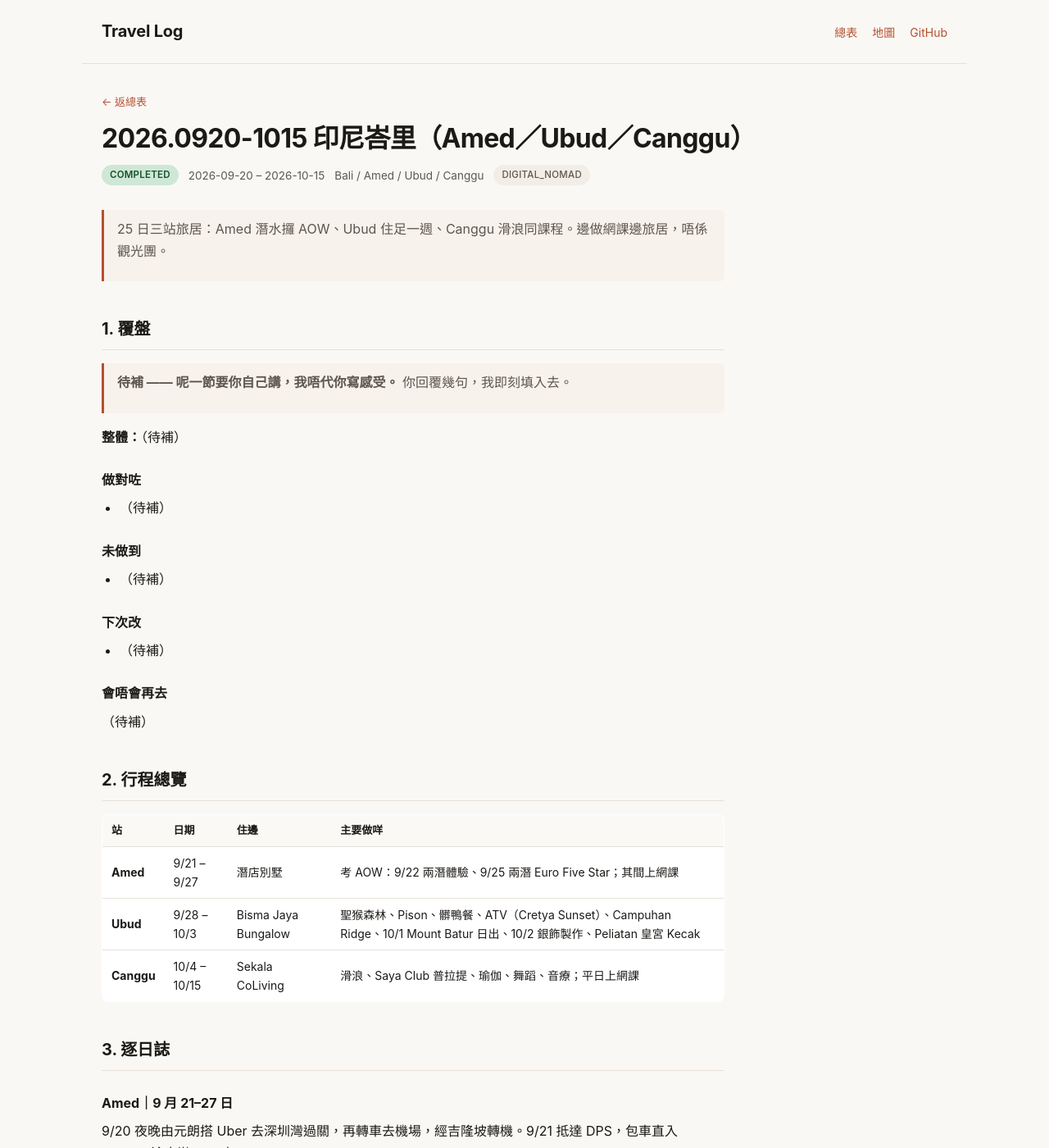
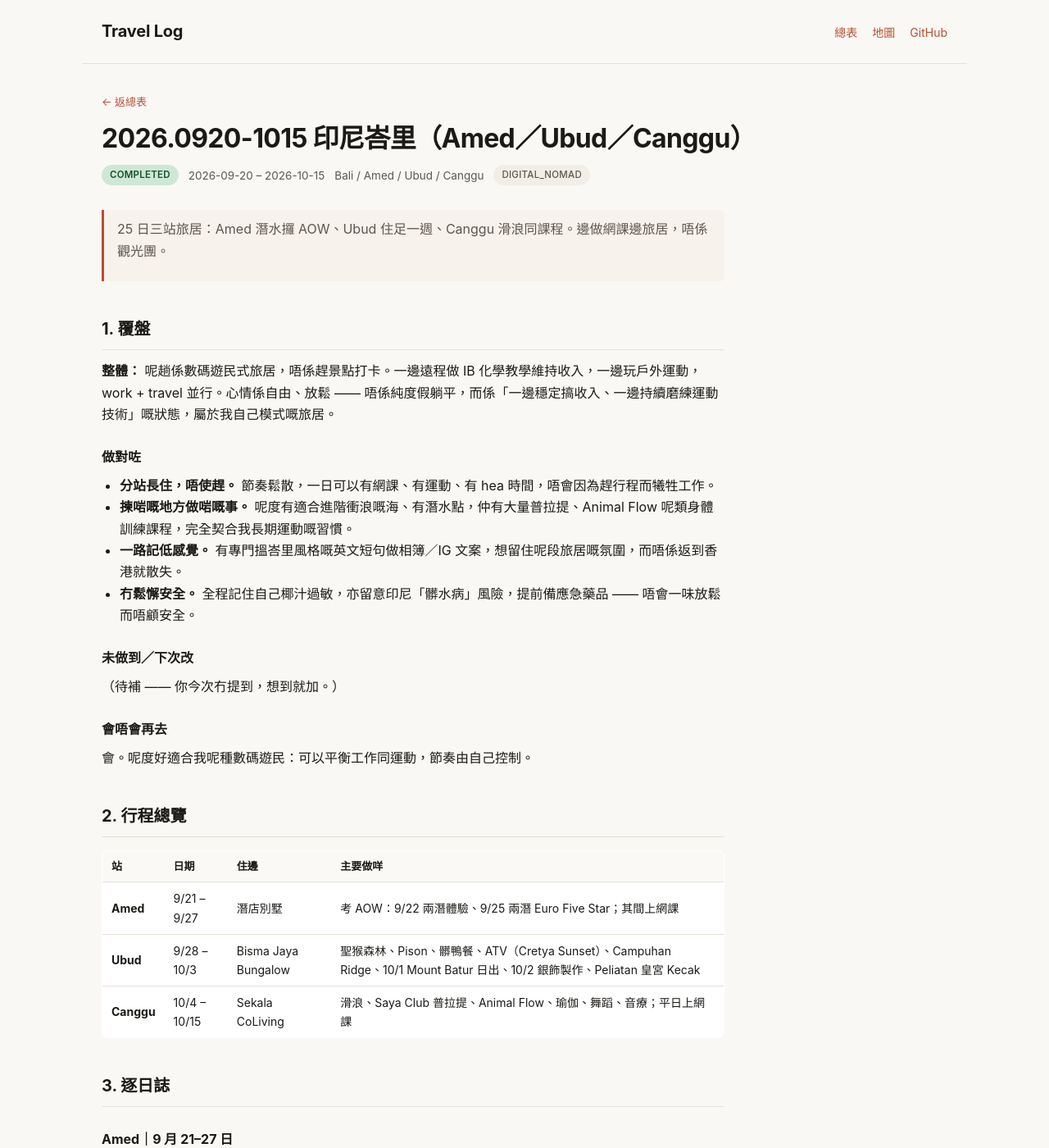
Before and after one commit to Karinatkl/travel-log, a Jekyll site: the page built from trips/2026-09-indonesia-bali.md, in a window 1280 px wide and 1400 px high. Shown: the whole window at 82% size. Built offline with Jekyll 4.4.1, drawn with Linux system fonts in a browser that asks for light colours.

Commit message:
content(bali): 寫入覆盤（用戶口述）＋行程總覽補 Animal Flow

```diff
--- a/trips/2026-09-indonesia-bali.md
+++ b/trips/2026-09-indonesia-bali.md
@@ -18,25 +18,22 @@ lng: 115.1900
 
 ## 1. 覆盤
 
-> **待補 —— 呢一節要你自己講，我唔代你寫感受。** 你回覆幾句，我即刻填入去。
-
-**整體：**（待補）
+**整體：** 呢趟係數碼遊民式旅居，唔係趕景點打卡。一邊遠程做 IB 化學教學維持收入，一邊玩戶外運動，work + travel 並行。心情係自由、放鬆 —— 唔係純度假躺平，而係「一邊穩定搞收入、一邊持續磨練運動技術」嘅狀態，屬於我自己模式嘅旅居。
 
 ### 做對咗
 
-- （待補）
+- **分站長住，唔使趕。** 節奏鬆散，一日可以有網課、有運動、有 hea 時間，唔會因為趕行程而犧牲工作。
+- **揀啱嘅地方做啱嘅事。** 呢度有適合進階衝浪嘅海、有潛水點，仲有大量普拉提、Animal Flow 呢類身體訓練課程，完全契合我長期運動嘅習慣。
+- **一路記低感覺。** 有專門搵峇里風格嘅英文短句做相簿／IG 文案，想留住呢段旅居嘅氛圍，而唔係返到香港就散失。
+- **冇鬆懈安全。** 全程記住自己椰汁過敏，亦留意印尼「髒水病」風險，提前備應急藥品 —— 唔會一味放鬆而唔顧安全。
 
-### 未做到
+### 未做到／下次改
 
-- （待補）
-
-### 下次改
-
-- （待補）
+（待補 —— 你今次冇提到，想到就加。）
 
 ### 會唔會再去
 
-（待補）
+會。呢度好適合我呢種數碼遊民：可以平衡工作同運動，節奏由自己控制。
 
 ## 2. 行程總覽
 
@@ -44,7 +41,7 @@ lng: 115.1900
 |---|---|---|---|
 | **Amed** | 9/21 – 9/27 | 潛店別墅 | 考 AOW：9/22 兩潛體驗、9/25 兩潛 Euro Five Star；其間上網課 |
 | **Ubud** | 9/28 – 10/3 | Bisma Jaya Bungalow | 聖猴森林、Pison、髒鴨餐、ATV（Cretya Sunset）、Campuhan Ridge、10/1 Mount Batur 日出、10/2 銀飾製作、Peliatan 皇宮 Kecak |
-| **Canggu** | 10/4 – 10/15 | Sekala CoLiving | 滑浪、Saya Club 普拉提、瑜伽、舞蹈、音療；平日上網課 |
+| **Canggu** | 10/4 – 10/15 | Sekala CoLiving | 滑浪、Saya Club 普拉提、Animal Flow、瑜伽、舞蹈、音療；平日上網課 |
 
 ## 3. 逐日誌
 
```
